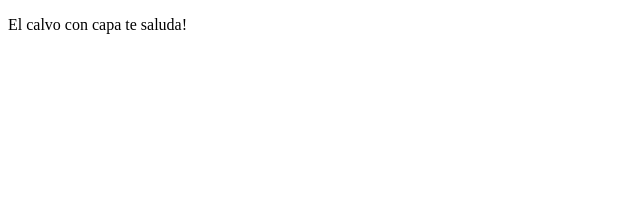
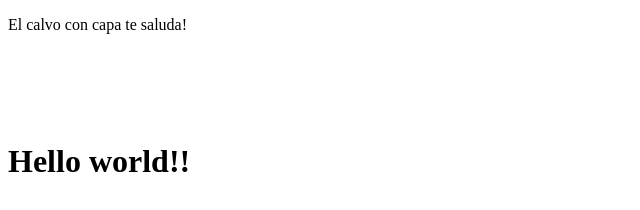
Before and after one commit to antoniovalverde/GithubPages, a plain HTML site: page index.html in a window 1280 px wide. Shown: the whole page, without its empty margins (0-640 px from the left). Drawn offline with Linux system fonts and the light colour scheme.

Commit message:
Segundo Commit

```diff
--- a/index.html
+++ b/index.html
@@ -7,5 +7,7 @@
 </head>
 <body>
     <p>El calvo con capa te saluda!</p>
+    <br><br><br><br>
+    <h1>Hello world!!</h1>
 </body>
 </html>
```
